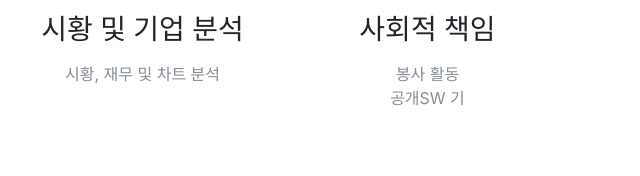
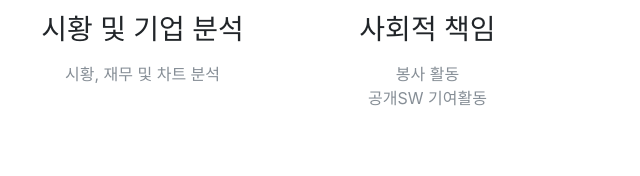
Before and after one commit to mschoi17/mschoi17.github.io, a website with bundled scripts: page index.html in a window 1280 px wide. Shown: the part 1560-1736 px from the top of the page, 640-1280 px from the left. Built offline with nearby package versions, Linux system fonts and the light colour scheme.

Commit message:
Update index.html

```diff
--- a/index.html
+++ b/index.html
@@ -121,7 +121,7 @@
               <i class="fa fa-4x fa-heart text-primary mb-3 sr-icons"></i>
               <h3 class="mb-3">사회적 책임</h3>
               <p class="text-muted mb-0">봉사 활동</p>
-              <p class="text-muted mb-0">공개SW 기</p>
+              <p class="text-muted mb-0">공개SW 기여활동</p>
             </div>
           </div>
         </div>
```
